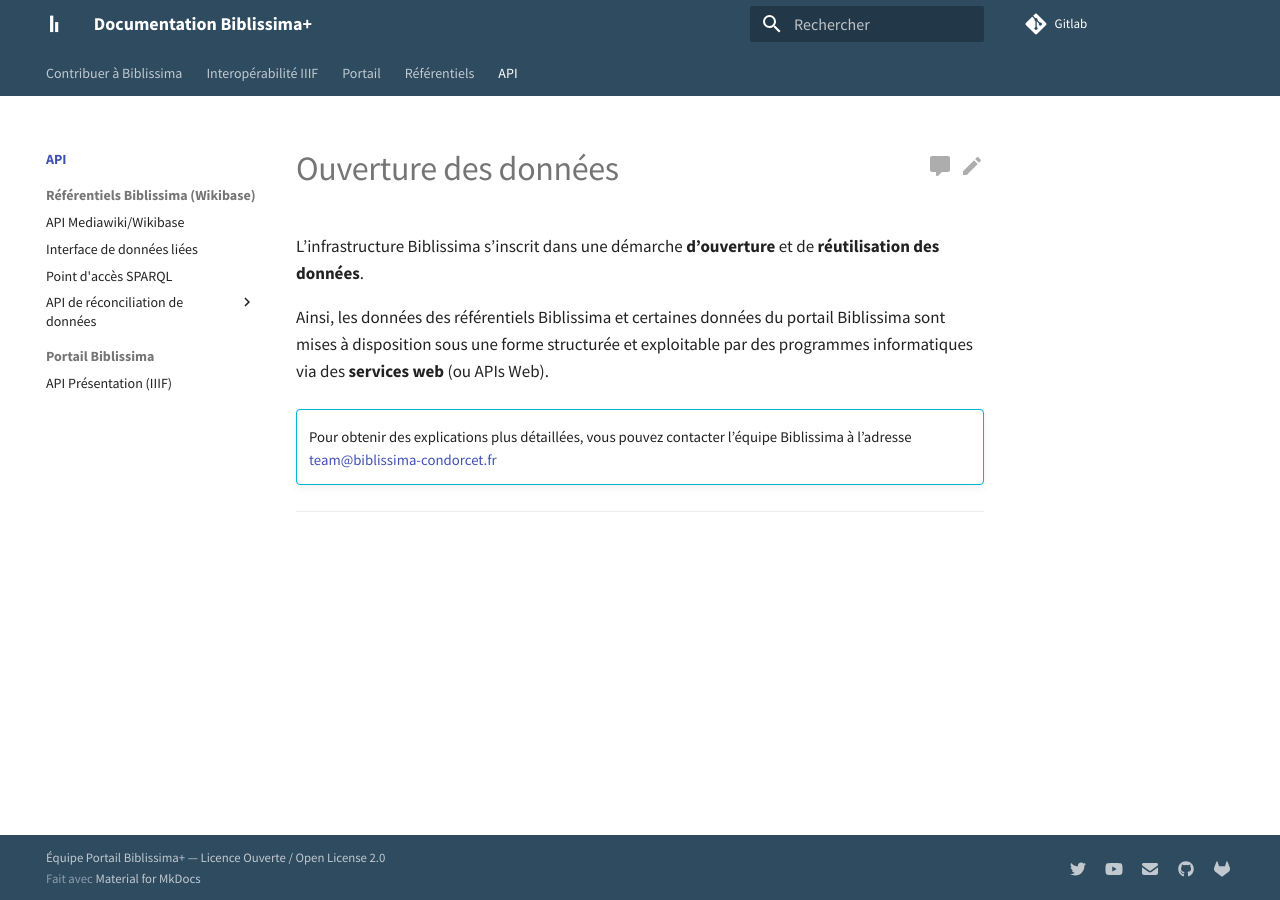
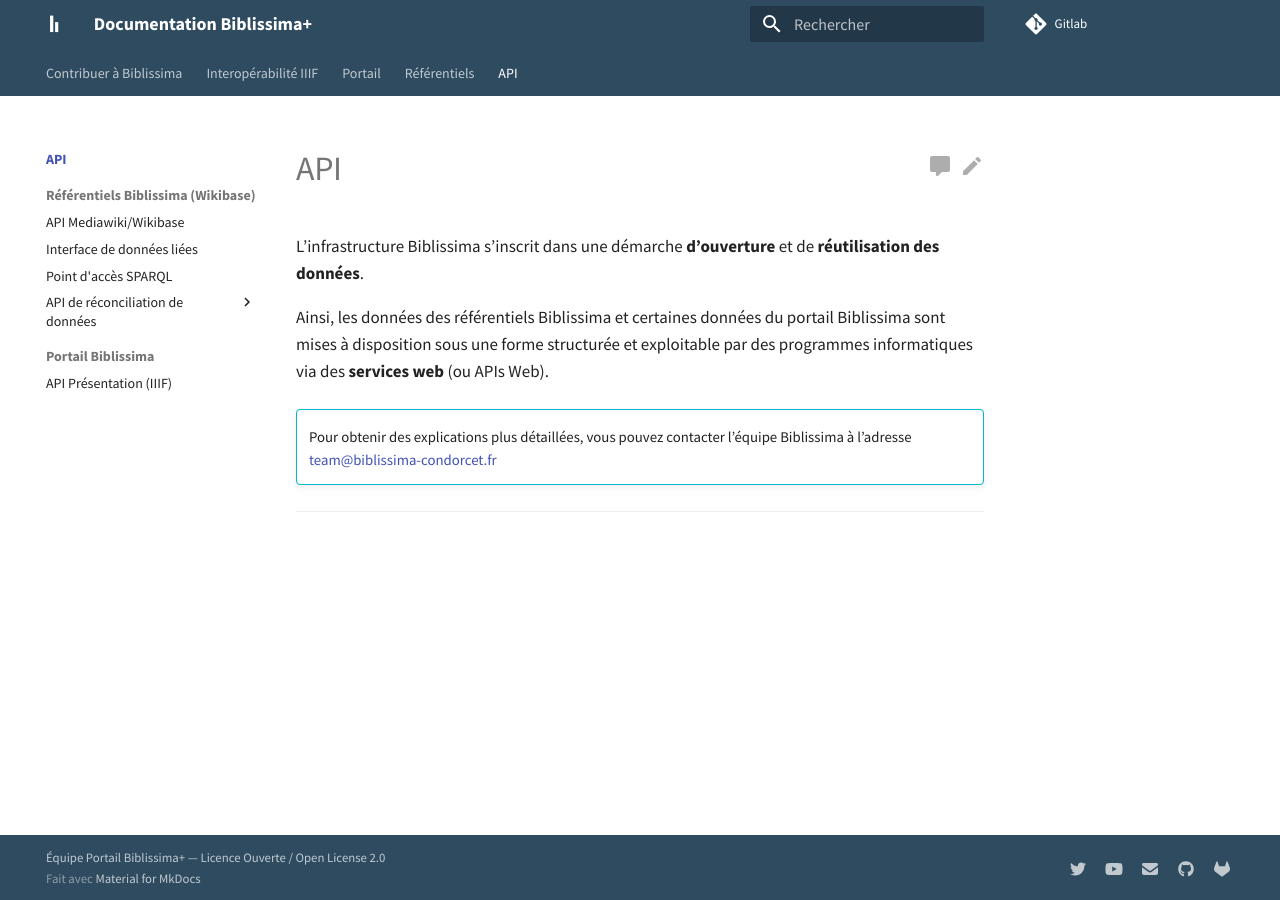
Before and after one commit to biblissima/doc.biblissima, an MkDocs documentation site: the page built from docs/api/index.md, in a window 1280 px wide. Built offline with MkDocs 1.6.1 and Material for MkDocs 9.7.7, drawn with Linux system fonts in a browser that asks for light colours.

Commit message:
New title for the index page of the API subsection

```diff
--- a/mkdocs.yml
+++ b/mkdocs.yml
@@ -91,7 +91,7 @@ nav:
   - Référentiels :
     - referentiels/index.md
   - API:
-      - Ouverture des données : api/index.md
+      - API : api/index.md
       - Référentiels Biblissima (Wikibase) :
         - API Mediawiki/Wikibase : api/api-mediawiki.md
         - Interface de données liées : api/interface-donnees-liees.md
```
